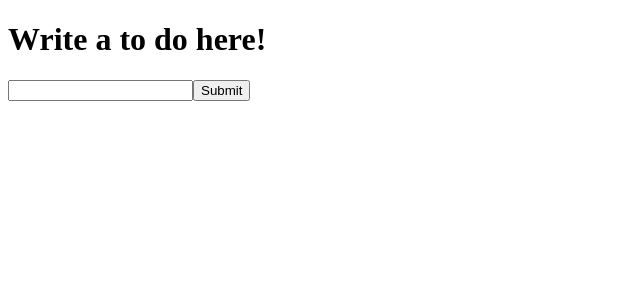
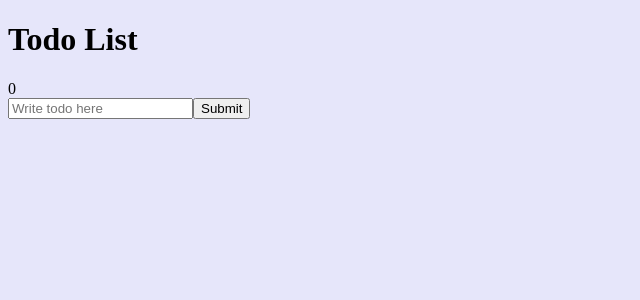
Before and after one commit to dkssyddico/react_redux_todo, a React (Create React App) app: page / in a window 1280 px wide. Shown: the top 300 px of the page, without its empty margins (0-640 px from the left). Built offline with nearby package versions, Linux system fonts and the light colour scheme.

Commit message:
add globalstyle and make todoHeader

```diff
--- a/src/components/AddTodoForm.js
+++ b/src/components/AddTodoForm.js
@@ -23,7 +23,7 @@ const AddTodoForm = ({ addToDo }) => {
   return (
     <div>
       <form onSubmit={onSubmit}>
-        <input type='text' value={text} onChange={onChange} />
+        <input type='text' value={text} onChange={onChange} placeholder='Write todo here' />
         <button>Submit</button>
       </form>
     </div>
--- a/src/components/App.js
+++ b/src/components/App.js
@@ -1,9 +1,11 @@
 import React from 'react';
+import GlobalStyle from './GlobalStyle';
 import Main from './Main';
 
 function App() {
   return (
     <div>
+      <GlobalStyle />
       <Main />
     </div>
   );
--- /dev/null
+++ b/src/components/GlobalStyle.js
@@ -0,0 +1,9 @@
+import { createGlobalStyle } from 'styled-components';
+
+const GlobalStyle = createGlobalStyle`
+  body {
+    background-color: lavender;
+  }
+`;
+
+export default GlobalStyle;
--- a/src/components/Main.js
+++ b/src/components/Main.js
@@ -1,12 +1,13 @@
 import React from 'react';
 import { connect } from 'react-redux';
 import AddTodoForm from './AddTodoForm';
+import TodoHeader from './TodoHeader';
 import Todo from './Todo';
 
 function Main({ todos }) {
   return (
     <div>
-      <h1>Write a to do here!</h1>
+      <TodoHeader />
       <AddTodoForm />
       <ul>
         {todos.map((todo) => (
--- /dev/null
+++ b/src/components/TodoHeader.js
@@ -0,0 +1,18 @@
+import React from 'react';
+import { connect } from 'react-redux';
+
+function TodoHeader({ todos }) {
+  const incompleteTodos = todos.filter((todo) => todo.complete === false);
+  return (
+    <header>
+      <h1>Todo List</h1>
+      <span>{incompleteTodos.length}</span>
+    </header>
+  );
+}
+
+const mapStateToProps = (state, ownProps) => {
+  return { todos: state };
+};
+
+export default connect(mapStateToProps, null)(TodoHeader);
```
